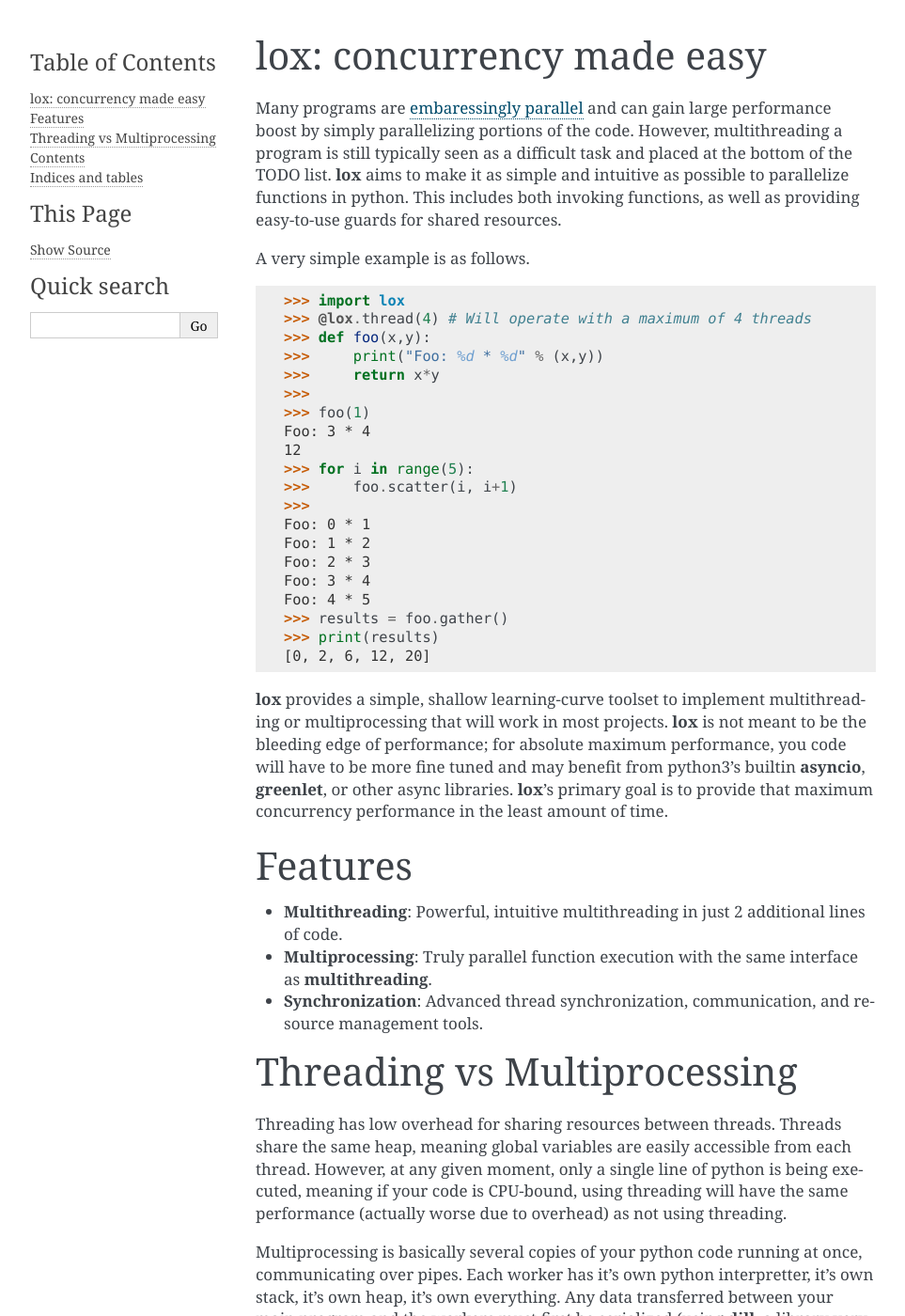
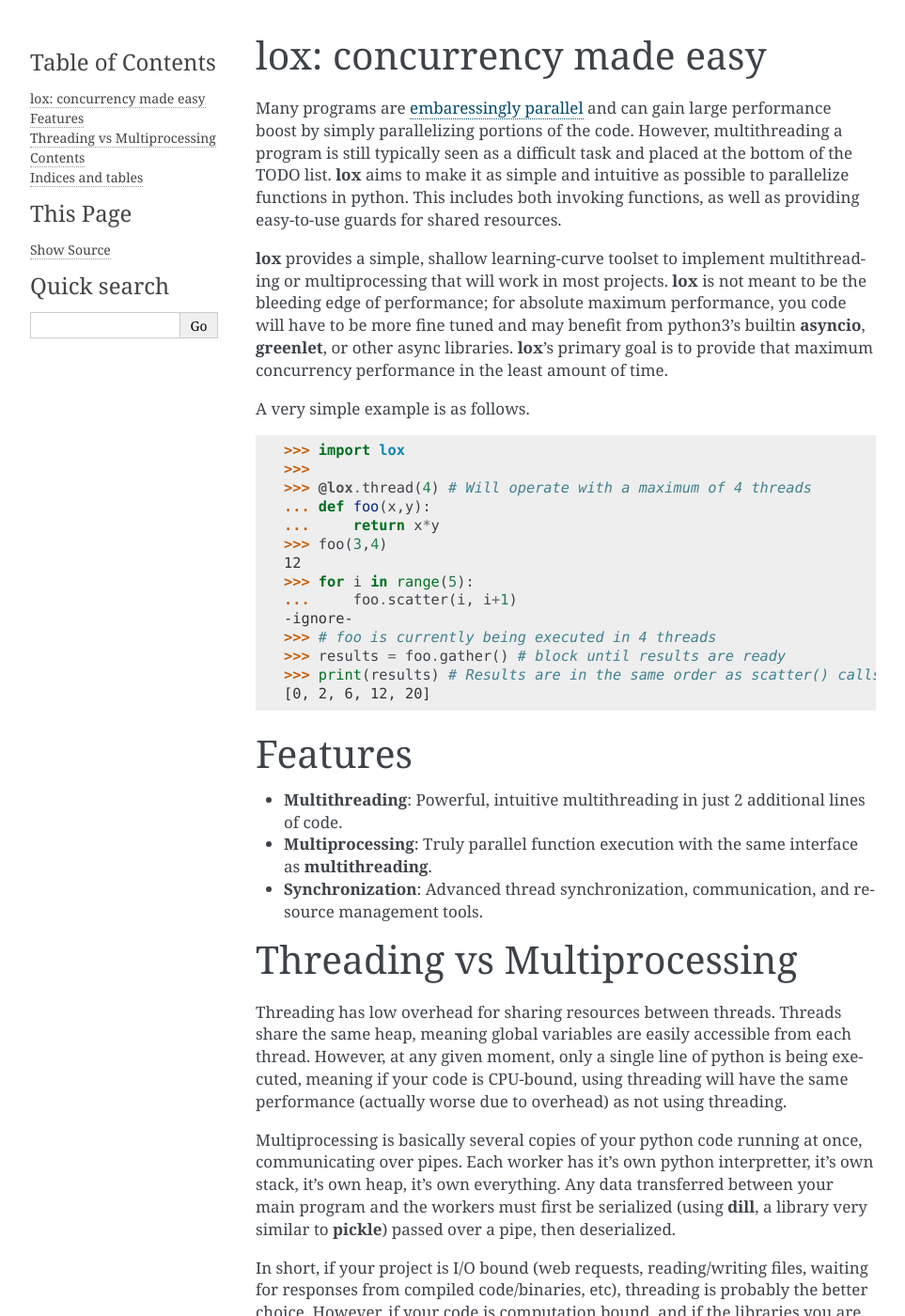
Before and after one commit to BrianPugh/lox, a Sphinx documentation site: the page built from docs/index.rst, in a window 1280 px wide and 1400 px high. Shown: the whole window at 94% size, without its empty margins (148-1111 px from the left). Built offline with Sphinx 7.4.7, drawn with Linux system fonts in a browser that asks for light colours.

Commit message:
Fixing doctest

```diff
--- a/docs/conf.py
+++ b/docs/conf.py
@@ -20,6 +20,7 @@
 #
 import os
 import sys
+import doctest
 sys.path.insert(0, os.path.abspath('..'))
 
 import lox
@@ -36,6 +37,7 @@
         'sphinx.ext.autodoc',
         'sphinx.ext.viewcode',
         'sphinx.ext.napoleon',
+        'sphinx.ext.doctest',
         ]
 
 napoleon_google_docstring = True
@@ -49,6 +51,14 @@
 napoleon_use_ivar = False
 napoleon_use_param = True
 napoleon_use_rtype = True
+
+doctest_global_setup = """
+import lox
+"""
+
+doctest.ELLIPSIS_MARKER = '-ignore-' # monkeypatch to play nicely with sphinx
+
+#doctest_default_flags = doctest.ELLIPSIS
 
 # Add any paths that contain templates here, relative to this directory.
 templates_path = ['_templates']
--- a/docs/index.rst
+++ b/docs/index.rst
@@ -4,33 +4,26 @@
 Many programs are `embaressingly parallel <https://en.wikipedia.org/wiki/Embarrassingly_parallel>`_ and can gain large performance boost by simply parallelizing portions of the code. However, multithreading a program is still typically seen as a difficult task and placed at the bottom of the TODO list. **lox** aims to make it as simple and intuitive as possible to parallelize functions in python. This includes both invoking functions, as well as providing easy-to-use guards for
 shared resources.
 
+**lox** provides a simple, shallow learning-curve toolset to implement multithreading or multiprocessing that will work in most projects. **lox** is not meant to be the bleeding edge of performance; for absolute maximum performance, you code will have to be more fine tuned and may benefit from python3's builtin **asyncio**, **greenlet**, or other async libraries. **lox**'s primary goal is to provide that maximum concurrency performance in the least amount of time.
+
 A very simple example is as follows.
 
-::
+.. doctest::
 
     >>> import lox
+    >>>
     >>> @lox.thread(4) # Will operate with a maximum of 4 threads
-    >>> def foo(x,y):
-    >>>     print("Foo: %d * %d" % (x,y))
-    >>>     return x*y
-    >>>
-    >>> foo(1)
-    Foo: 3 * 4
+    ... def foo(x,y):
+    ...     return x*y
+    >>> foo(3,4)
     12
     >>> for i in range(5):
-    >>>     foo.scatter(i, i+1)
-    >>>
-    Foo: 0 * 1
-    Foo: 1 * 2
-    Foo: 2 * 3
-    Foo: 3 * 4
-    Foo: 4 * 5
-    >>> results = foo.gather()
-    >>> print(results)
+    ...     foo.scatter(i, i+1)
+    -ignore-
+    >>> # foo is currently being executed in 4 threads
+    >>> results = foo.gather() # block until results are ready
+    >>> print(results) # Results are in the same order as scatter() calls
     [0, 2, 6, 12, 20]
-
-
-**lox** provides a simple, shallow learning-curve toolset to implement multithreading or multiprocessing that will work in most projects. **lox** is not meant to be the bleeding edge of performance; for absolute maximum performance, you code will have to be more fine tuned and may benefit from python3's builtin **asyncio**, **greenlet**, or other async libraries. **lox**'s primary goal is to provide that maximum concurrency performance in the least amount of time.
 
 Features
 ========
```
Also changed, not shown: README.rst (+14 -9 lines), 2 other files.
